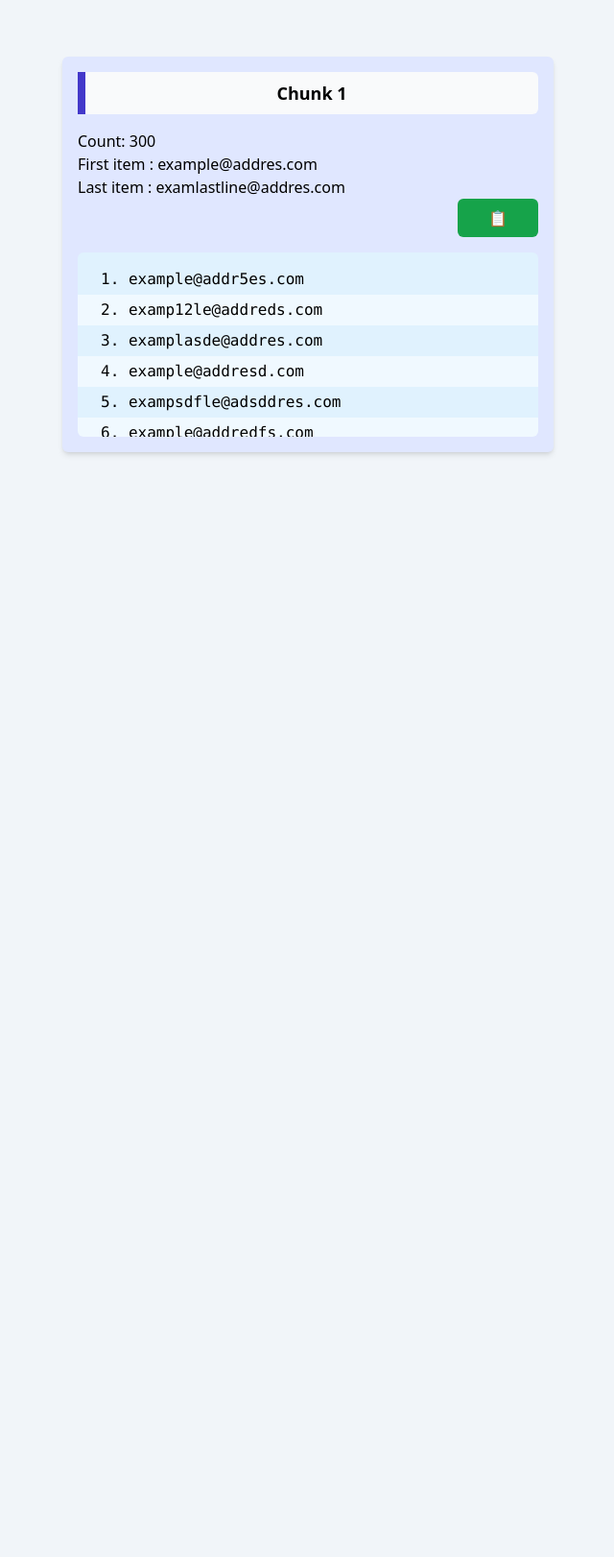
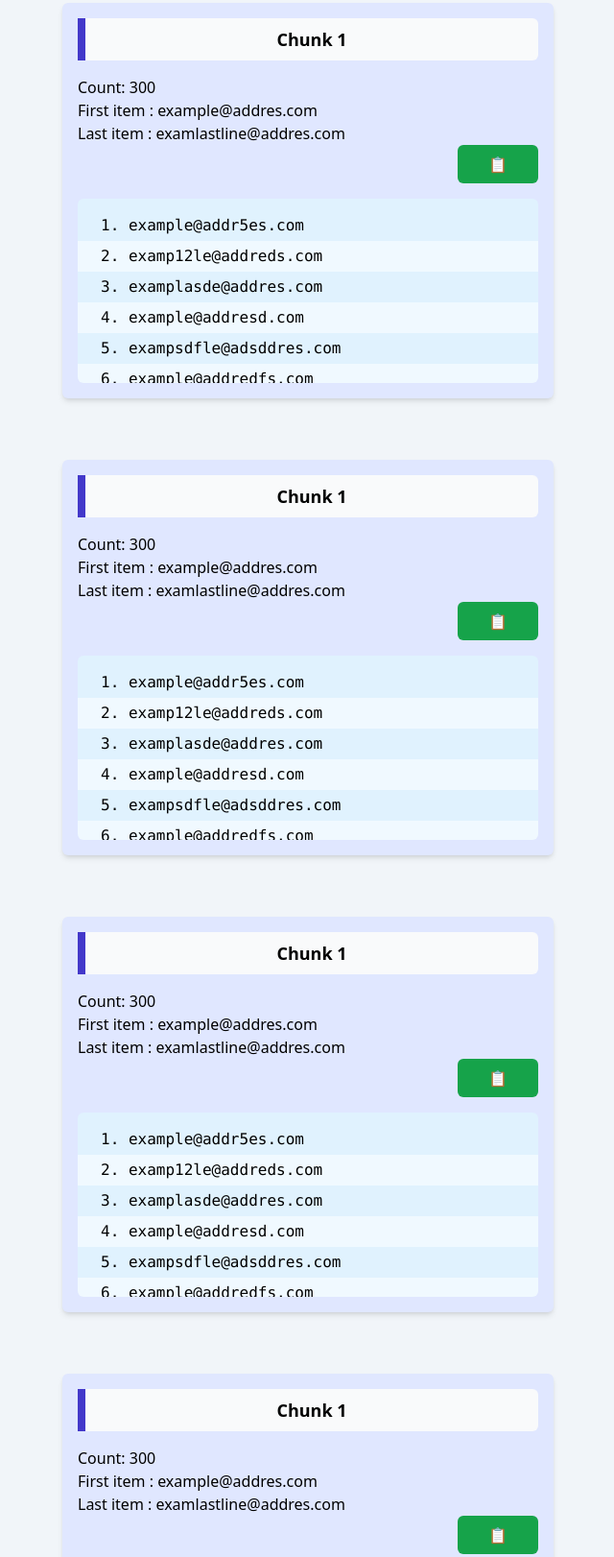
Before and after one commit to Kentaro-Furukawa/Address-Handler, a website: page index.html in a window 1280 px wide. Shown: the part 1393-3015 px from the top of the page at 96% size, without its empty margins (319-959 px from the left). Before the commit the page ends 1880 px from the top, so only its background shows below. Drawn offline with Linux system fonts and the light colour scheme.

Commit message:
remove h3 in chunk summary and adjust margin

```diff
--- a/index.html
+++ b/index.html
@@ -81,11 +81,116 @@
     <section id="chunks">
         <h2>You have X chunks 👐</h2>
         <section id="chunk-summary">
-            <h3>Summary</h3>
+            <!-- <h3>Summary</h3> -->
             <ol>
                 <li>Chunk 1: 300</li>
                 <li>Chunk 2: 300</li>
                 <li>Chunk 3: 280</li>
+            </ol>
+        </section>
+        <section class="chunk-card">
+            <h4>Chunk 1</h4>
+            <p>Count: 300</p>
+            <p>First item : example@addres.com</p>
+            <p>Last item : examlastline@addres.com</p>
+            <div class="copy-button-container">
+                <button id="copy-result-chunk-01" class="copy-chunk-result group">
+                    <span class="tooltip group-hover:scale-100">Copy</span>
+                    📋
+                </button>
+            </div>
+            <ol>
+                <li>example@addr5es.com</li>
+                <li>examp12le@addreds.com</li>
+                <li>examplasde@addres.com</li>
+                <li>example@addresd.com</li>
+                <li>exampsdfle@adsddres.com</li>
+                <li>example@addredfs.com</li>
+                <li>examlastline@addres.com</li>
+            </ol>
+        </section>
+        <section class="chunk-card">
+            <h4>Chunk 1</h4>
+            <p>Count: 300</p>
+            <p>First item : example@addres.com</p>
+            <p>Last item : examlastline@addres.com</p>
+            <div class="copy-button-container">
+                <button id="copy-result-chunk-01" class="copy-chunk-result group">
+                    <span class="tooltip group-hover:scale-100">Copy</span>
+                    📋
+                </button>
+            </div>
+            <ol>
+                <li>example@addr5es.com</li>
+                <li>examp12le@addreds.com</li>
+                <li>examplasde@addres.com</li>
+                <li>example@addresd.com</li>
+                <li>exampsdfle@adsddres.com</li>
+                <li>example@addredfs.com</li>
+                <li>examlastline@addres.com</li>
+            </ol>
+        </section>
+        <section class="chunk-card">
+            <h4>Chunk 1</h4>
+            <p>Count: 300</p>
+            <p>First item : example@addres.com</p>
+            <p>Last item : examlastline@addres.com</p>
+            <div class="copy-button-container">
+                <button id="copy-result-chunk-01" class="copy-chunk-result group">
+                    <span class="tooltip group-hover:scale-100">Copy</span>
+                    📋
+                </button>
+            </div>
+            <ol>
+                <li>example@addr5es.com</li>
+                <li>examp12le@addreds.com</li>
+                <li>examplasde@addres.com</li>
+                <li>example@addresd.com</li>
+                <li>exampsdfle@adsddres.com</li>
+                <li>example@addredfs.com</li>
+                <li>examlastline@addres.com</li>
+            </ol>
+        </section>
+        <section class="chunk-card">
+            <h4>Chunk 1</h4>
+            <p>Count: 300</p>
+            <p>First item : example@addres.com</p>
+            <p>Last item : examlastline@addres.com</p>
+            <div class="copy-button-container">
+                <button id="copy-result-chunk-01" class="copy-chunk-result group">
+                    <span class="tooltip group-hover:scale-100">Copy</span>
+                    📋
+                </button>
+            </div>
+            <ol>
+                <li>example@addr5es.com</li>
+                <li>examp12le@addreds.com</li>
+                <li>examplasde@addres.com</li>
+                <li>example@addresd.com</li>
+                <li>exampsdfle@adsddres.com</li>
+                <li>example@addredfs.com</li>
+                <li>examlastline@addres.com</li>
+            </ol>
+        </section>
+        <section class="chunk-card">
+            <h4>Chunk 1</h4>
+            <p>Count: 300</p>
+            <p>First item : example@addres.com</p>
+            <p>Last item : examlastline@addres.com</p>
+            <div class="copy-button-container">
+                <button id="copy-result-chunk-01" class="copy-chunk-result group">
+                    <span class="tooltip group-hover:scale-100">Copy</span>
+                    📋
+                </button>
+            </div>
+            <ol>
+                <li>example@addr5es.com</li>
+                <li>examp12le@addreds.com</li>
+                <li>examplasde@addres.com</li>
+                <li>example@addresd.com</li>
+                <li>exampsdfle@adsddres.com</li>
+                <li>example@addredfs.com</li>
+                <li>examlastline@addres.com</li>
             </ol>
         </section>
         <section class="chunk-card">
--- a/src/input.css
+++ b/src/input.css
@@ -148,14 +148,14 @@
     #chunk-summary {
         @apply w-1/2 mx-auto mb-16 py-2 bg-gray-200 text-center rounded-md;
     }
-    #chunk-summary h3 {
+    /* #chunk-summary h3 {
         @apply my-4;
-    }
+    } */
     #chunk-summary li {
-        @apply mb-2;
+        @apply mb-2 first:mt-2;
     }
     .chunk-card {
-        @apply w-1/2 mx-auto p-4 bg-indigo-100 rounded-md shadow-md;
+        @apply w-1/2 mx-auto mb-16 p-4 bg-indigo-100 rounded-md shadow-md;
     }
     .chunk-card h4 {
         @apply mb-4 p-2 text-center text-lg font-bold bg-gray-50 border-l-8 border-indigo-700 rounded-r-md;
```
Also changed, not shown: css/output.css.
